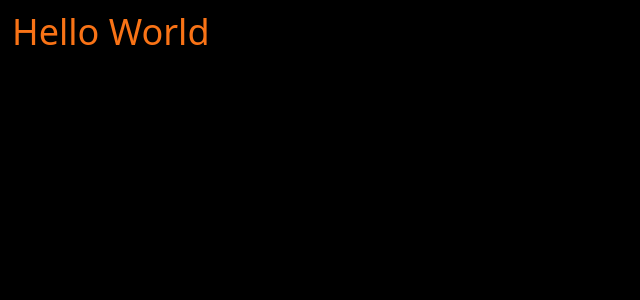
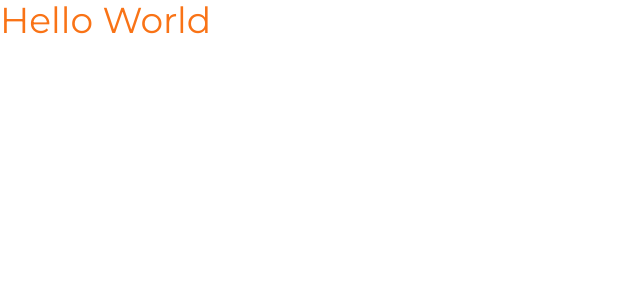
Before and after one commit to pedro-olavo/next-spotify-chart, a Next.js app: page / in a window 1280 px wide. Shown: the top 300 px of the page, without its empty margins (0-640 px from the left). Built offline with nearby package versions, Linux system fonts and the light colour scheme.

Commit message:
syles: adds fonts, spotify colors and shadow in tailwind theme

```diff
--- a/app/layout.tsx
+++ b/app/layout.tsx
@@ -1,5 +1,18 @@
 /* eslint-disable @next/next/no-head-element */
 import '../styles/globals.css';
+import { Barlow, Montserrat } from '@next/font/google';
+
+const barlow = Barlow({
+  weight: ['700'],
+  variable: '--font-barlow',
+  subsets: ['latin'],
+});
+
+const montserrat = Montserrat({
+  weight: ['400', '500', '600'],
+  variable: '--font-montserrat',
+  subsets: ['latin'],
+});
 
 export default function RootLayout({
   children,
@@ -7,11 +20,11 @@ export default function RootLayout({
   children: React.ReactNode;
 }) {
   return (
-    <html>
-      <head></head>
-      <body className="cursor-pointr h-screen w-screen bg-black p-3">
-        {children}
-      </body>
+    <html className={`${barlow.variable} ${montserrat.variable}`}>
+      <head>
+        <meta content="width=device-width, initial-scale=1" name="viewport" />
+      </head>
+      <body>{children}</body>
     </html>
   );
 }
--- a/tailwind.config.js
+++ b/tailwind.config.js
@@ -1,8 +1,25 @@
+const { fontFamily } = require('tailwindcss/defaultTheme');
+
 /** @type {import('tailwindcss').Config} */
 module.exports = {
+  mode: 'jit',
   content: ['./app/**/*.{js,ts,jsx,tsx}', './components/**/*.{js,ts,jsx,tsx}'],
   theme: {
-    extend: {},
+    extend: {
+      fontFamily: {
+        sans: ['var(--font-montserrat)', ...fontFamily.sans],
+        title: ['var(--font-barlow)', ...fontFamily.sans],
+      },
+      boxShadow: {
+        top: '0px -10px 8px rgba(0, 0, 0, 0.50)',
+      },
+      colors: {
+        spotify: {
+          black: '#1C1917',
+          green: '#14B954',
+        },
+      },
+    },
   },
   plugins: [],
 };
```
